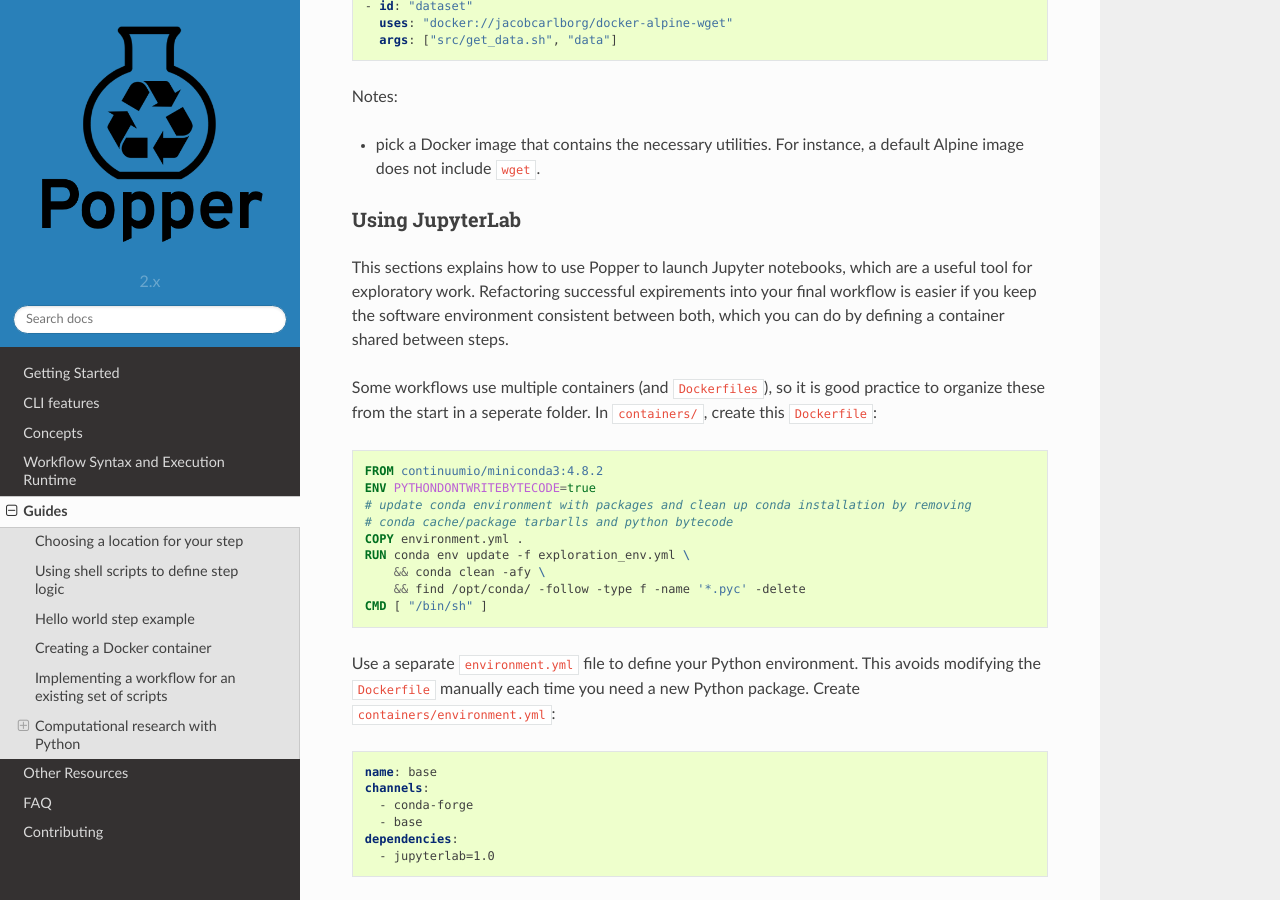
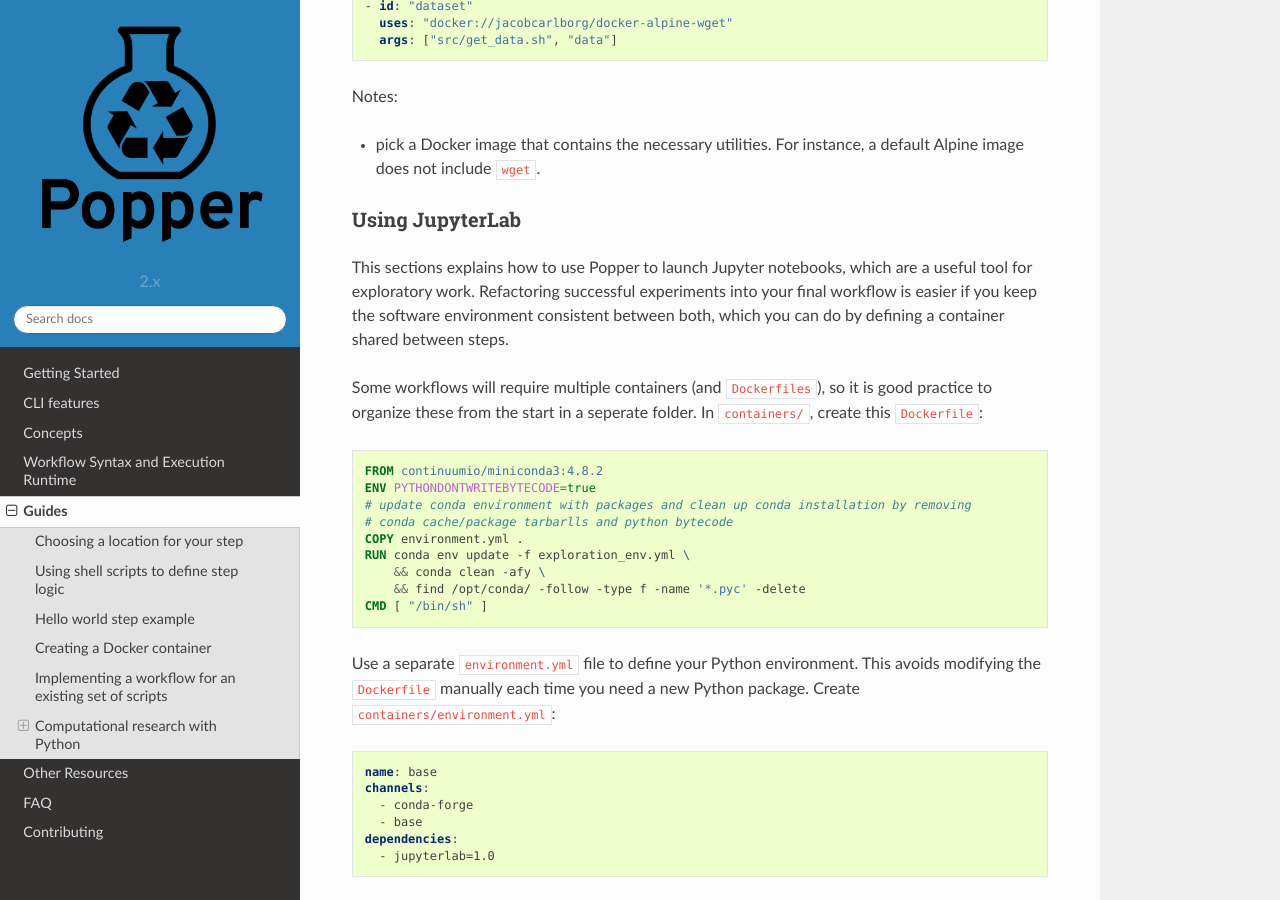
Before and after one commit to getpopper/popper, a Sphinx documentation site: the page built from docs/sections/guides.md, in a window 1280 px wide and 900 px high, scrolled down 4484 px. Built offline with Sphinx 7.4.7 and the Read the Docs theme 2.0.0, drawn with Linux system fonts in a browser that asks for light colours.

Commit message:
typo fixes

```diff
--- a/docs/sections/guides.md
+++ b/docs/sections/guides.md
@@ -253,11 +253,11 @@ For instance, a default Alpine image does not include `wget`.
 
 This sections explains how to use Popper to launch Jupyter notebooks, which are a
  useful tool for exploratory work.
-Refactoring successful expirements into your final workflow is easier if you keep
+Refactoring successful experiments into your final workflow is easier if you keep
 the software environment consistent between both, which you can do by defining a
 container shared between steps.
 
-Some workflows use multiple containers (and `Dockerfiles`), so it is
+Some workflows will require multiple containers (and `Dockerfiles`), so it is
  good practice to organize these from the start in a seperate folder.
 In `containers/`, create this `Dockerfile`:
 
```
